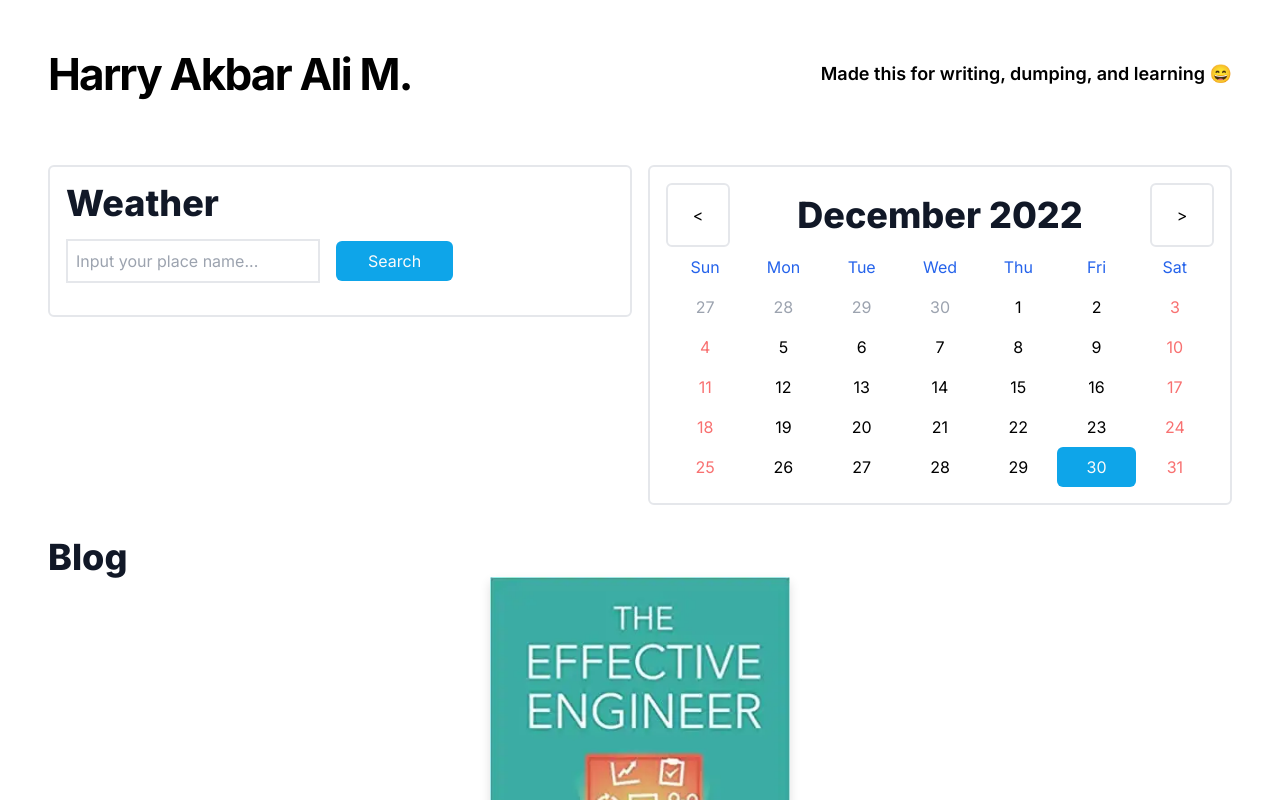
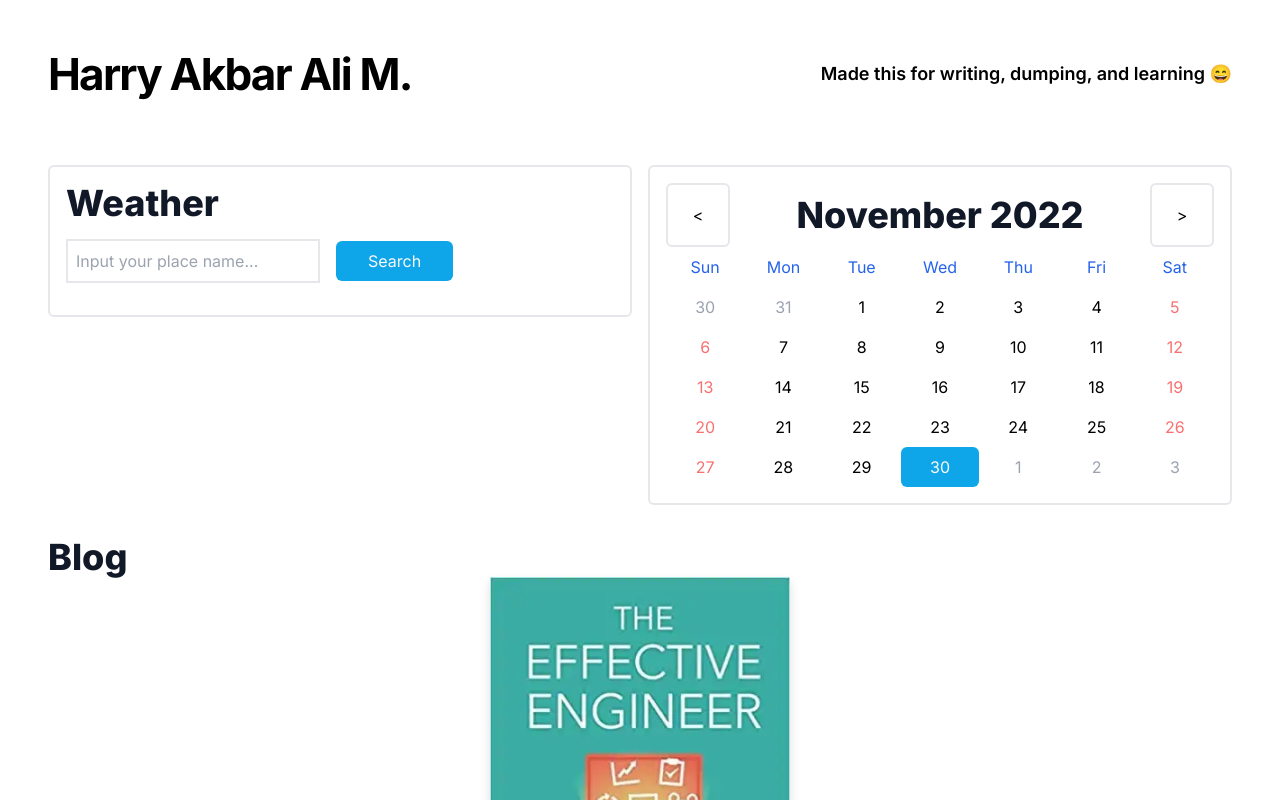
Before and after one commit to harryakbar/personal-website, a Next.js app: page / in a window 1280 px wide. Shown: the top 800 px of the page. Built offline with nearby package versions, Linux system fonts and the light colour scheme.

Commit message:
Fix month

```diff
--- a/components/calendar/index.tsx
+++ b/components/calendar/index.tsx
@@ -44,7 +44,7 @@ const MonthMapping = {
 };
 
 const Calendar: React.FC = () => {
-  const [currentMonth, setCurrentMonth] = useState(12);
+  const [currentMonth, setCurrentMonth] = useState(new Date().getMonth() + 1);
   const [currentYear, setCurrentYear] = useState(new Date().getFullYear());
   const [currentDate, setDate] = useState(new Date().getDate());
 
@@ -113,9 +113,18 @@ const Calendar: React.FC = () => {
             className={clsx(
               "flex justify-center center p-2",
               currentDate === item &&
+                new Date(currentYear, currentMonth - 1, item).getDay() !== 0 &&
+                new Date(currentYear, currentMonth - 1, item).getDay() !== 6 &&
                 "border-none rounded-md bg-sky-500 text-neutral-50",
-              (new Date(currentYear, currentMonth - 1, item).getDay() === 0 ||
-                new Date(currentYear, currentMonth - 1, item).getDay() === 6) &&
+              currentDate === item &&
+                (new Date(currentYear, currentMonth - 1, item).getDay() === 0 ||
+                  new Date(currentYear, currentMonth - 1, item).getDay() ===
+                    6) &&
+                "border-none rounded-md bg-red-400/100 text-white",
+              currentDate !== item &&
+                (new Date(currentYear, currentMonth - 1, item).getDay() === 0 ||
+                  new Date(currentYear, currentMonth - 1, item).getDay() ===
+                    6) &&
                 "text-red-400/100"
             )}
             onClick={handleClickDate(item)}
```
